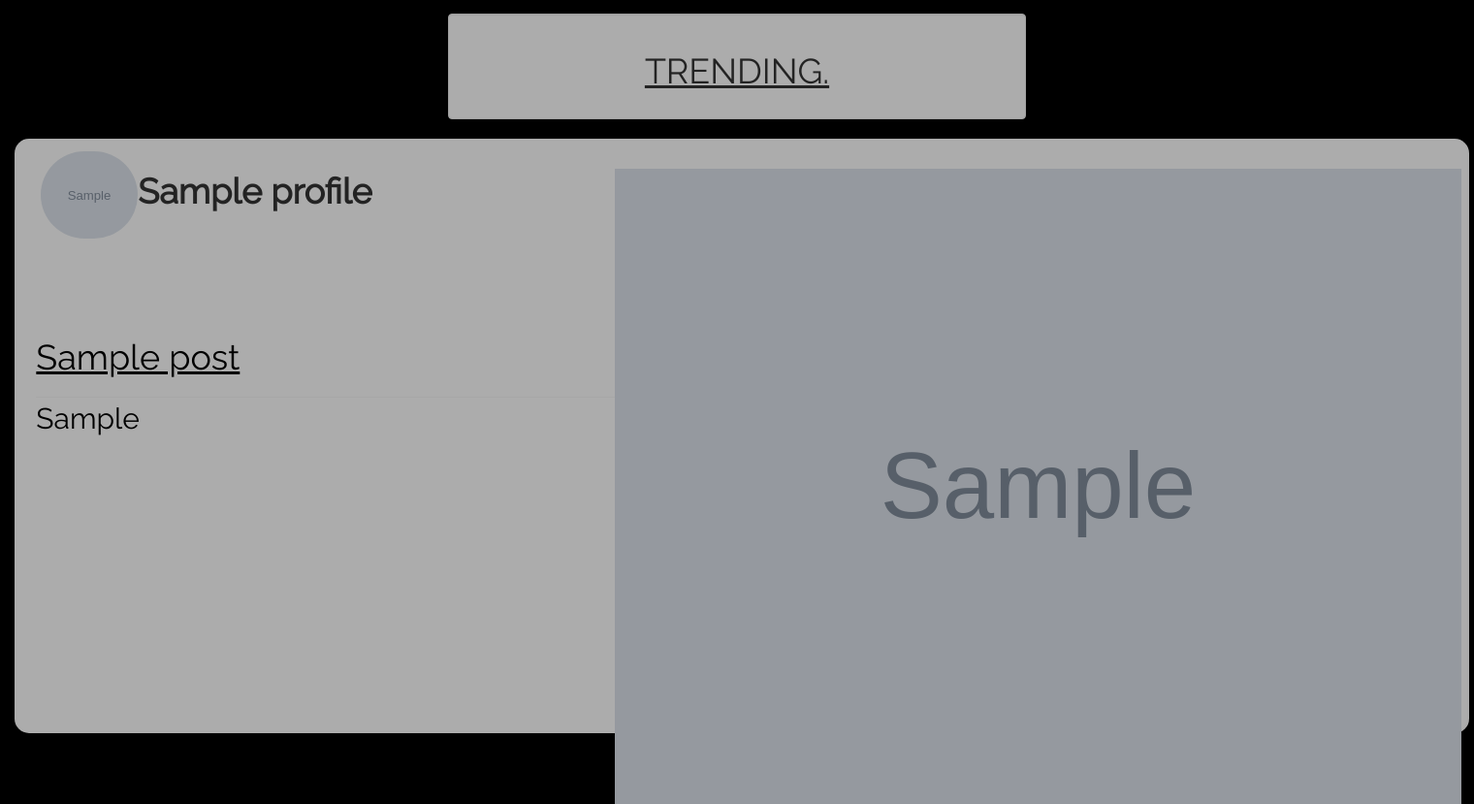
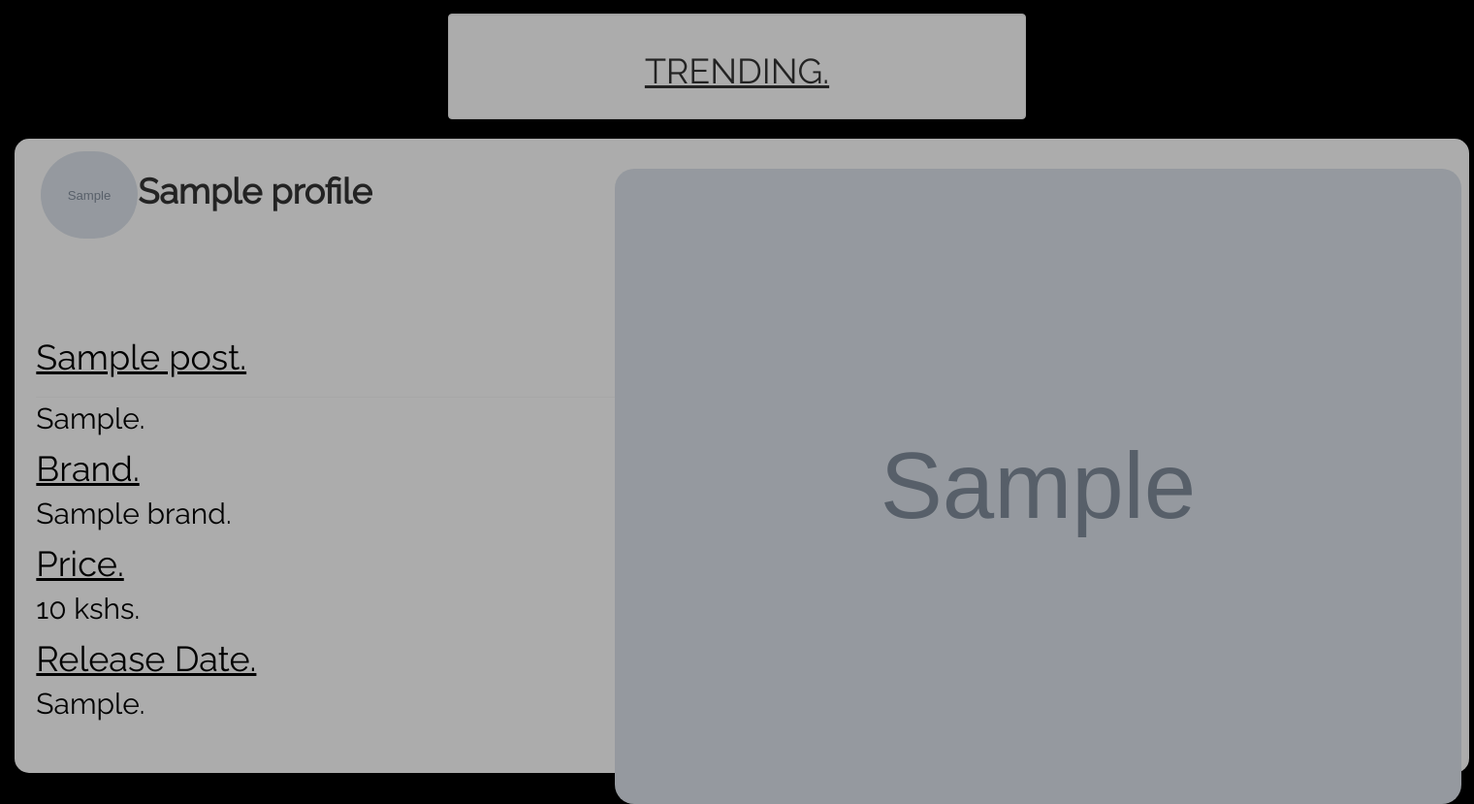
Before and after one commit to markmurimi/shoe-blog, a Django app: page /home/ in a window 1520 px wide. Shown: the part 2003-2832 px from the top of the page at 97% size. Run offline with Django 3.2, Linux system fonts and the light colour scheme; tables that the repository leaves empty hold one stand-in row (values such as "Sample post"); grey boxes marked "Sample" are stand-in pictures; some libraries are stand-ins or nearby versions.

Commit message:
created a few posts

```diff
--- a/brands/templates/home.html
+++ b/brands/templates/home.html
@@ -29,16 +29,25 @@
                 <h1 style="text-decoration:underline">Hiking Shoes</h1>
             </div>
         </div>
-        <div style="margin-left:30%;margin-right:30%;margin-top:1%;text-align:center;opacity:0.7;" class="well">
+        <div data-aos="fade-down" data-aos-duration="1300" style="margin-left:30%;margin-right:30%;margin-top:1%;text-align:center;opacity:0.7;" class="well">
             <h1 style="text-decoration:underline;">TRENDING.</h1>
         </div>
 {% for images_item in images %}
-        <div style="background-color:whitesmoke;padding:1.5%;border-radius:15px;opacity:0.7;margin-right:70%;width:1500px;padding-bottom:20%;" class="container">
+        <div data-aos="fade-left" data-aos-duration="1300"style="background-color:whitesmoke;padding:1.5%;border-radius:15px;opacity:0.7;margin-right:70%;width:1500px;padding-bottom:3%;" class="container">
                 <h1 style="padding-left:5px;padding-right:20px;margin-top:-10px;margin-bottom:-13px;font-weight:bolder;"><img style="width:100px;height:90px;border-radius:118px" src="{{images_item.profile.profile_pic.url}}">{{images_item.profile.name}}</h1>
-            <img  style="margin-left:41%;width:60%;margin-top:-4%;" src="{{images_item.picture.url}}">
-            <h1 style="color:black;margin-top:-33%;margin-right:60%;text-decoration: underline">{{images_item.name}}</h1>
+            <img  style="margin-left:41%;width:60%;margin-top:-4%;border-radius:20px;" src="{{images_item.picture.url}}">
+            <h1 style="color:black;margin-top:-33%;margin-right:60%;text-decoration: underline">{{images_item.name}}.</h1>
             <hr>
-            <h2 style="color:black;margin-top:-1%;margin-right:60%;">{{images_item.post_caption}}</h2>
+            <h2 style="color:black;margin-top:-1%;margin-right:60%;">{{images_item.post_caption}}.</h2>
+            <br>
+            <h1 style="color:black;margin-top:-1%;margin-right:60%;text-decoration: underline">Brand.</h1>
+            <h2 style="color:black;margin-top:0%;margin-right:60%;">{{images_item.brand.brand_name}}.</h2>
+            <br>
+            <h1 style="color:black;margin-top:-1%;margin-right:60%;text-decoration: underline">Price.</h1>
+            <h2 style="color:black;margin-top:0%;margin-right:60%;">{{images_item.price}} kshs.</h2>
+            <br>
+            <h1 style="color:black;margin-top:-1%;margin-right:60%;text-decoration: underline">Release Date.</h1>
+            <h2 style="color:black;margin-top:0%;margin-right:60%;">{{images_item.released}}.</h2>
         </div>
 {% empty %}
         <div style="background-color:whitesmoke;padding:1.5%;border-radius:15px;opacity:0.7;margin-right:70%;width:800px;padding-bottom:11%;margin-left:51.5%;margin-top:-21%;" class="container">
--- a/brands/views.py
+++ b/brands/views.py
@@ -1,5 +1,5 @@
 from django.shortcuts import render
-from .models import Post,Profile
+from .models import Post,Profile,Brand
 
 # Create your views here.
 def welcome(request):
```
